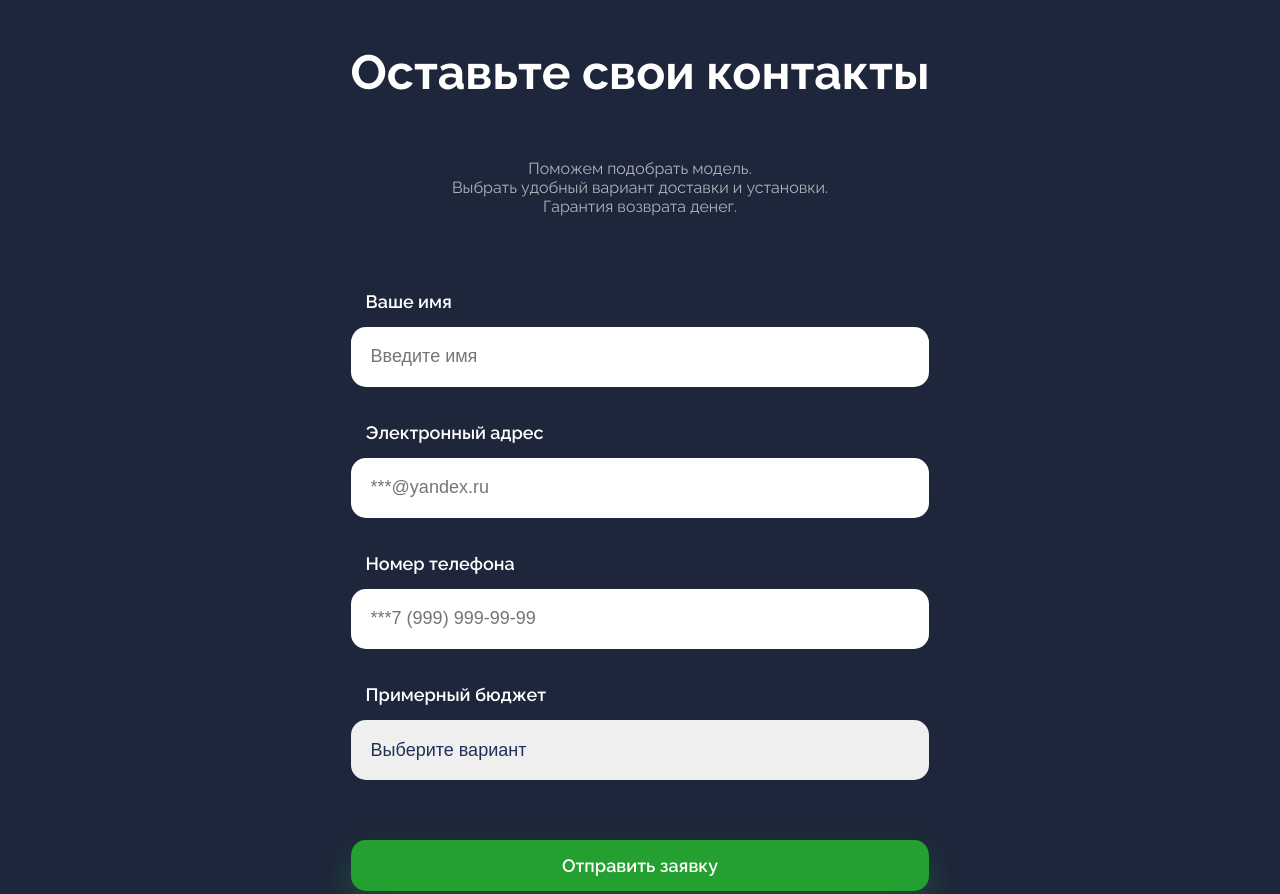
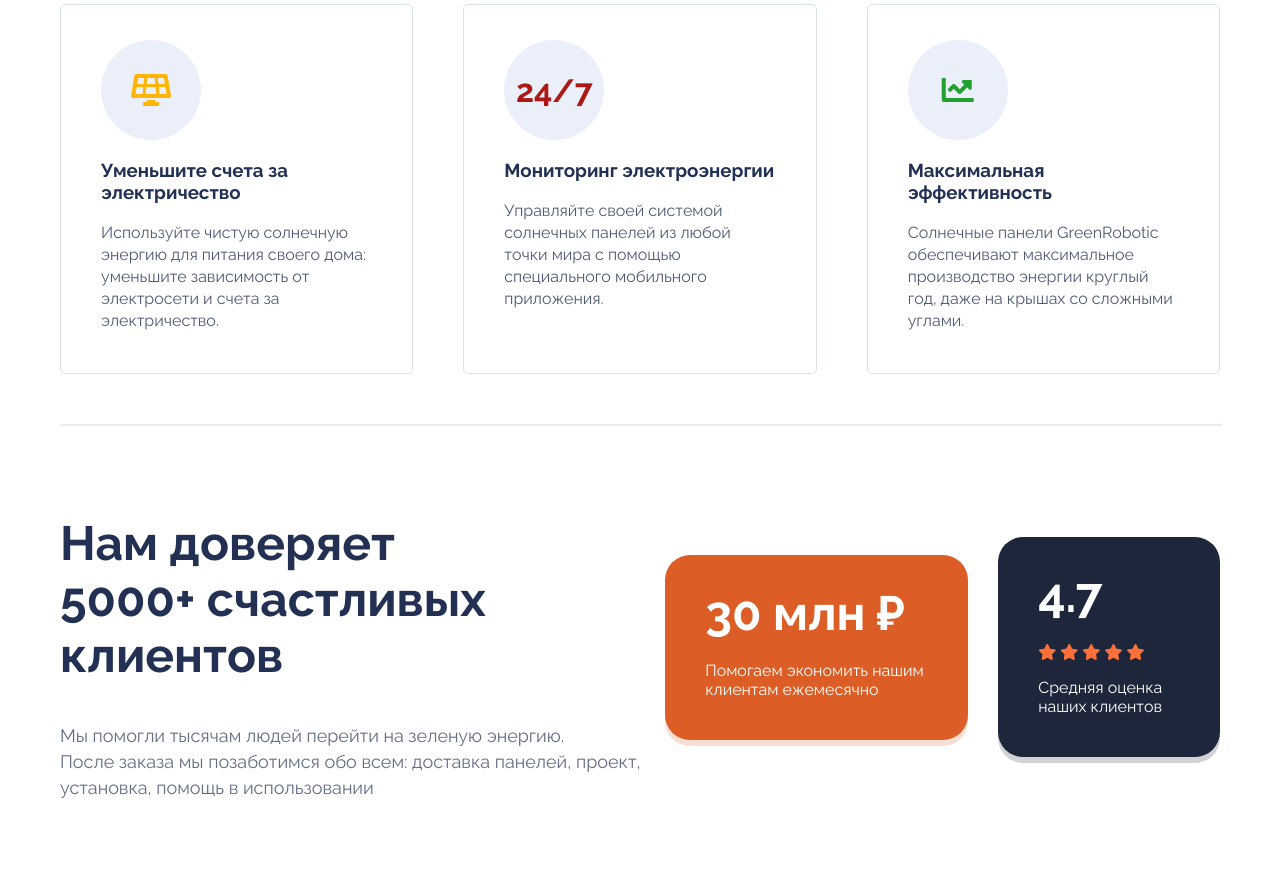
Before and after one commit to ckretti/-green-corp-landing, a plain HTML site: page index.html in a window 1280 px wide. Shown: the part 932-1826 px from the top of the page. Drawn offline with nearby package versions, Linux system fonts and the light colour scheme.

Commit message:
Изменения промо страницы

```diff
--- a/index.html
+++ b/index.html
@@ -31,42 +31,89 @@
       <img class="about__image" src="img/solar-panel.png">
     </div>
   </section>
-  <section class="form">
-    <div class="form__containter">
-      <div>
-        <h1> Оставьте свои контакты </h1>
+  <section class="features">
+    <div class="cards">
+      <div class="card">
+        <div class="card__logo yellow">
+          <i class="fas fa-solar-panel"></i>
+        </div>
+        <h3>Уменьшите счета за электричество</h3>
+        <p>
+          Используйте чистую солнечную энергию для питания своего дома: уменьшите зависимость от электросети и счета за
+          электричество.
+        </p>
       </div>
-      <p> <br />Поможем подобрать модель. <br />Выбрать удобный вариант доставки и установки. <br />Гарантия возврата
-        денег.
-      </p>
-      <form>
-        <div class="form__group">
-          <label for="name">Ваше имя</label>
-          <input type="text" placeholder="Введите имя" id="name">
+      <div class="card">
+        <div class="card__logo red">
+          24/7
         </div>
-        <div class="form__group">
-          <label for="name">Электронный адрес </label>
-          <input type="text" placeholder="***@yandex.ru" id="email">
+        <h3>Мониторинг электроэнергии</h3>
+        <p>
+          Управляйте своей системой солнечных панелей из любой точки мира с помощью специального мобильного приложения.
+        </p>
+      </div>
+      <div class="card">
+        <div class="card__logo green">
+          <i class="fas fa-chart-line"></i>
         </div>
-        <div class="form__group">
-          <label for="name">Номер телефона</label>
-          <input type="text" placeholder="***7 (999) 999-99-99" id="phone">
+        <h3>Максимальная эффективность</h3>
+        <p>
+          Солнечные панели GreenRobotic обеспечивают максимальное производство энергии круглый год, даже на крышах со
+          сложными углами.
+        </p>
+      </div>
+    </div>
+    <div class="features__border"></div>
+    <div class="features__feedback">
+      <div class="features__feedback-left">
+        <h2>
+          Нам доверяет
+          <br>
+          5000+ счастливых клиентов
+        </h2>
+        <p>
+          Мы помогли тысячам людей перейти на зеленую энергию.
+          <br>
+          После заказа мы позаботимся обо всем: доставка панелей, проект, установка, помощь в использовании
+        </p>
+      </div>
+      <div class="features__feedback-right">
+        <div class="features__box features__savings-box">
+          <h3>30 млн ₽</h3>
+          <p>Помогаем экономить нашим клиентам ежемесячно</p>
         </div>
-        <div class="form__group">
-          <label for="name">Примерный бюджет</label>
-          <select id="budget">
-            <option value="">Выберите вариант</option>
-            <option value="10–30">10 000₽ – 30 000₽</option>
-            <option value="30–60">30 000₽ – 60 000₽</option>
-            <option value="60–100">60 000₽ – 100 000₽</option>
-            <option value="100+">100 000₽</option>
-          </select>
+        <div class="features__box features__rate-box">
+          <h3>4.7</h3>
+          <p class="stars">
+            <i class="fas fa-star"></i>
+            <i class="fas fa-star"></i>
+            <i class="fas fa-star"></i>
+            <i class="fas fa-star"></i>
+            <i class="fas fa-star"></i>
+          </p>
+          <p>
+            Средняя оценка наших клиентов
+          </p>
         </div>
-        <button type="submit" class="form__submit">
-          Отправить заявку
-        </button>
+      </div>
     </div>
-    </form>
+  </section>
+  <section class="promo">
+    <div class="promo__image"></div>
+    <div class="promo__right">
+      <div class="promo__text">
+        <h2>Зарядите свой дом</h2>
+        <p>
+          Солнечные панели сертифицированы мировыми экспертами: система безопасна и надежна.
+        </p>
+        <p>
+          Следите за накоплением энергии вашего дома в режиме реального времени и настраивайте процент расхода и
+          накопления энергии.
+        </p>
+        <div class="promo__button-wrap">
+          <button type="button">Заказать <i class="fas fa-chevron-right"></i></button>
+        </div>
+      </div>
     </div>
   </section>
 </body>
--- a/main.css
+++ b/main.css
@@ -212,13 +212,217 @@ footer {
     margin: 0 0 15px 0;
 }
 
-@media (max-width: 320px) {
-
-    /* телефон */
+.features {
+    background-color: #fff;
+    padding: 115px 60px;
 }
 
 @media (max-width: 720px) {
-    /* планшет */
+    .features {
+        padding: 50px 10px;
+    }
 }
 
-@media (min-width: 720px) {}
+.cards {
+    display: grid;
+    grid-gap: 50px;
+    grid-template-columns: 1fr 1fr 1fr;
+}
+
+.card {
+    padding: 35px 40px 25px 40px;
+    background: #FFFFFF;
+    border: 1px solid #D9E4E6;
+    border-radius: 5px;
+}
+
+.card p {
+    opacity: 0.8;
+    font-size: 16px;
+    line-height: 22px;
+}
+
+.card__logo {
+    font-weight: 700;
+    font-size: 32px;
+    background: #eaeff9;
+    border-radius: 50%;
+    height: 100px;
+    width: 100px;
+    display: flex;
+    justify-content: center;
+    align-items: center;
+}
+
+.card__logo.yellow {
+    color: #ffb406;
+}
+
+.card__logo.red {
+    color: #ad1714;
+}
+
+.card__logo.green {
+    color: #22a030;
+}
+
+@media (max-width: 720px) {
+    .cards {
+        grid-template-columns: auto;
+    }
+}
+
+.features__border {
+    width: 100%;
+    border: 1px solid #E6EAF4;
+    margin-top: 50px;
+    margin-bottom: 50px;
+}
+
+.features__feedback {
+    display: flex;
+}
+
+.features__feedback-left {
+    margin-right: 10px;
+}
+
+.features__feedback-left h2 {
+    font-size: 48px;
+}
+
+.features__feedback-left p {
+    font-size: 18px;
+    opacity: 0.7;
+    line-height: 26px;
+}
+
+.features__feedback-right {
+    display: flex;
+    align-items: center;
+}
+
+.features__box {
+    border-radius: 25px;
+    padding: 30px 40px 25px 40px;
+    color: white;
+}
+
+.features__box h3 {
+    font-size: 48px;
+    margin-top: 0;
+    margin-bottom: 20px;
+}
+
+.features__savings-box {
+    background-color: #dc5e26;
+    box-shadow: 0 6px 0 rgb(221 95 38 / 20%);
+    margin-right: 30px;
+}
+
+.features__rate-box {
+    background-color: #1D263A;
+    box-shadow: 0 6px 0 rgb(29 38 58 / 20%);
+}
+
+.stars {
+    color: #ff7039;
+}
+
+@media (max-width: 720px) {
+    .features__feedback {
+        flex-direction: column;
+    }
+
+    .features__feedback-left {
+        margin-right: 0;
+    }
+
+    .features__feedback-left h2, .features__box h3 {
+        font-size: 36px;
+    }
+
+    .features__feedback-right {
+        flex-direction: column;
+        align-items: initial;
+    }
+
+    .features__savings-box {
+        margin-right: 0;
+        margin-bottom: 30px;
+    }
+}
+
+.promo {
+    display: flex;
+}
+
+.promo__image {
+    background-image: url(img/promo.jpg);
+    width: 50%;
+    flex-shrink: 0;
+    background-size: cover;
+    background-position: center;
+}
+
+.promo__right {
+    background: #dd5f26;
+    padding: 160px 60px;
+}
+
+@media (max-width: 720px) {
+    .promo {
+        flex-direction: column-reverse;
+    }
+
+    .promo__right {
+        padding: 50px 10px;
+    }
+
+    .promo__image {
+        width: 100%;
+        height: 500px;
+    }
+}
+
+.promo__text {
+    background-color: white;
+    padding: 30px 40px;
+    border-radius: 25px;
+    font-size: 20px;
+    font-weight: 500;
+    line-height: 26px;
+}
+
+.promo__text p::before {
+    content: '';
+    display: inline-block;
+    width: 10px;
+    height: 10px;
+    border-radius: 50%;
+    background-color: #ec6b29;
+    margin-right: 10px;
+}
+
+.promo__text p {
+    opacity: 0.8;
+}
+
+.promo__text button {
+    background-color: #107b1c;
+    margin-top: 20px;
+    font-weight: 600;
+    font-size: 18px;
+    box-shadow: 0 16px 36px rgb(16 122 28 / 30%);
+    padding: 15px 30px;
+}
+
+.promo__button-wrap {
+    display: flex;
+    justify-content: center;
+}
+
+.promo__text button i {
+    font-size: 15px;
+    margin-left: 5px;
+}
```
Also changed, not shown: img/promo.jpg (added).
